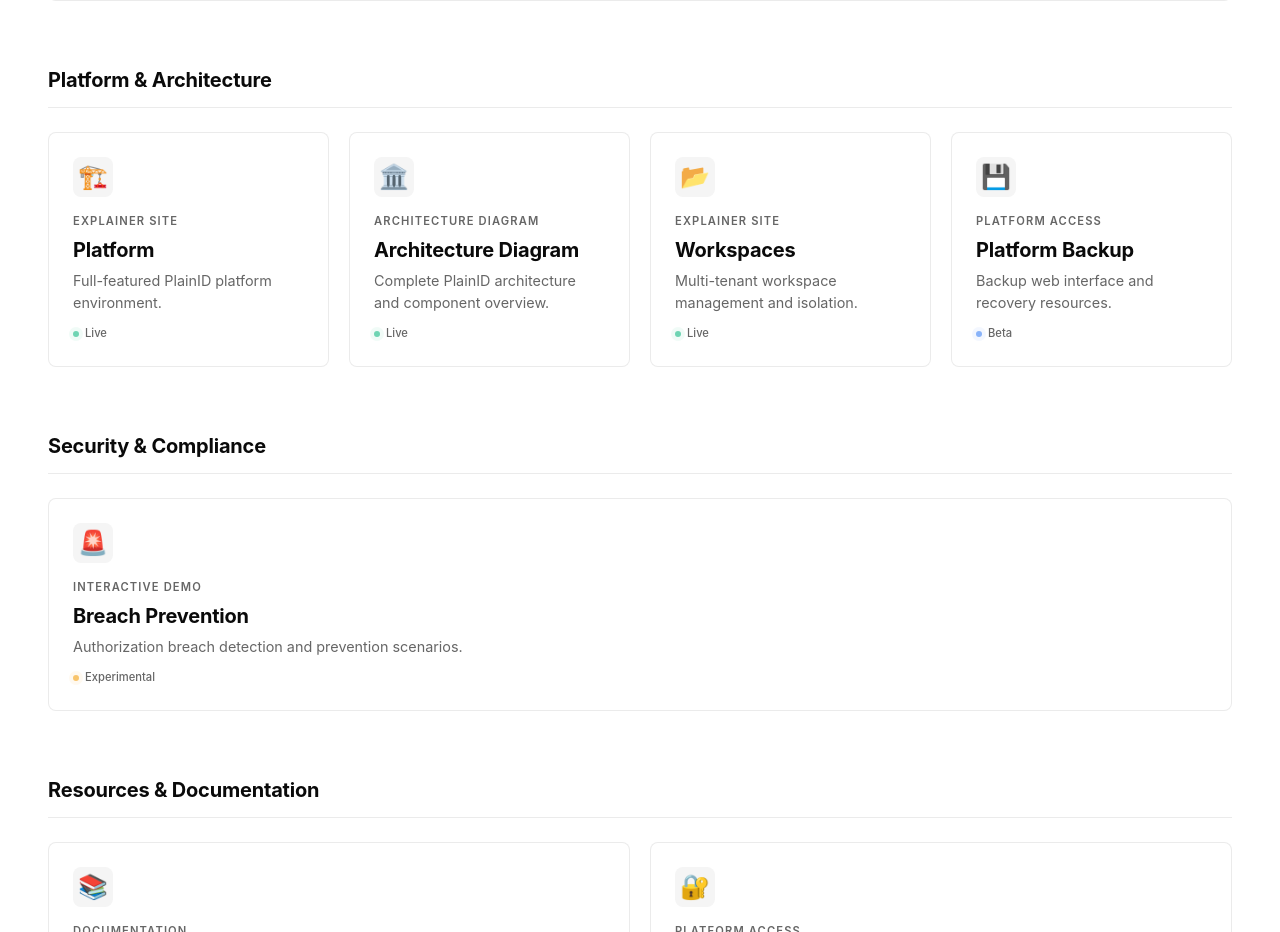
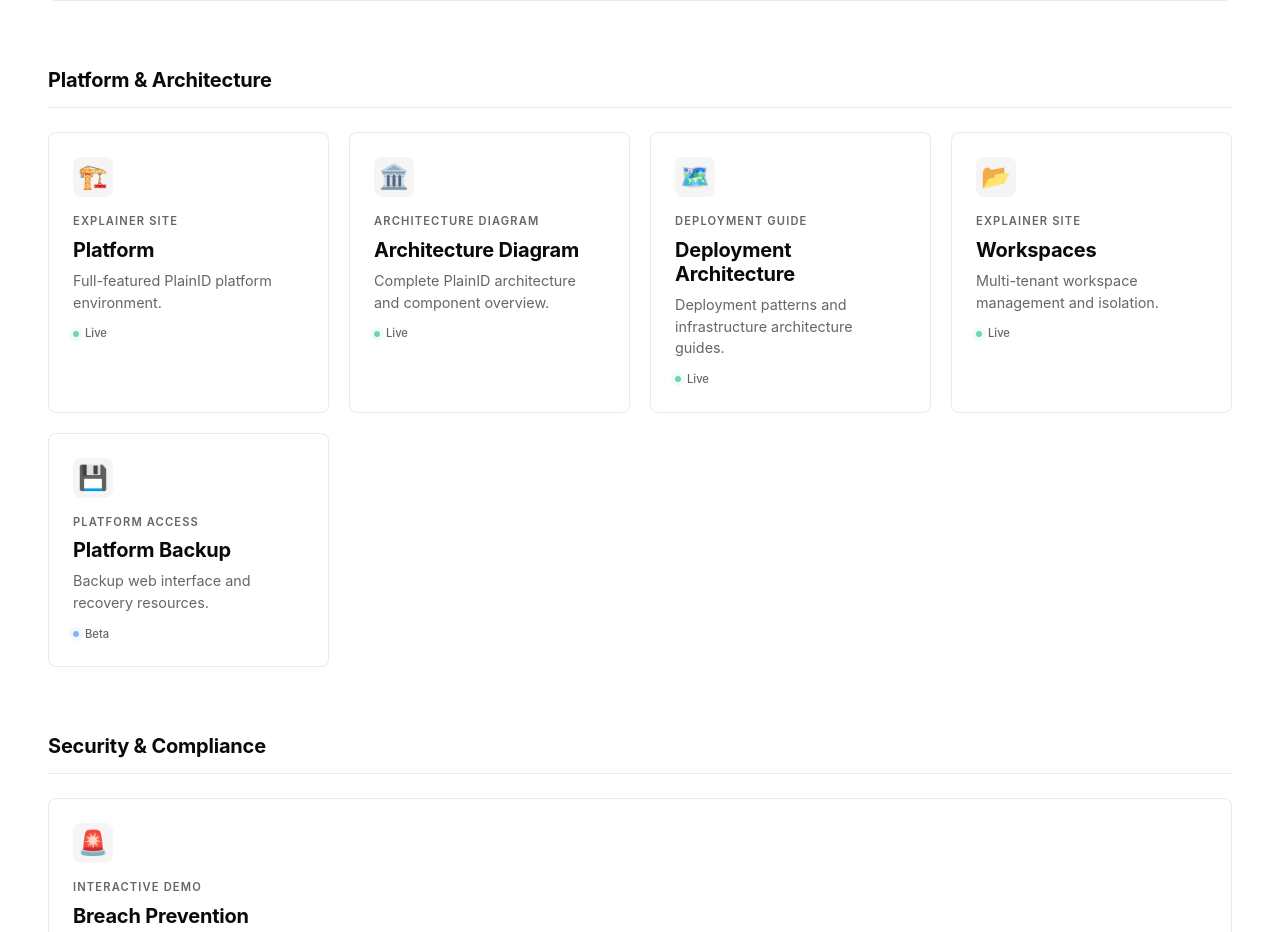
Before and after one commit to emikuszewski/plainidwww, a plain HTML site: page index.html in a window 1280 px wide. Shown: the part 3305-4237 px from the top of the page. Drawn offline with Linux system fonts and the light colour scheme.

Commit message:
Add Deployment Architecture demo link to index.html

```diff
--- a/index.html
+++ b/index.html
@@ -938,6 +938,19 @@
                     </div>
                 </a>
 
+                <a href="https://deployment-architecture.se-plainid.com" class="demo-item" target="_blank" rel="noopener noreferrer">
+                    <div class="demo-visual">🗺️</div>
+                    <div class="demo-label">Deployment Guide</div>
+                    <h3 class="demo-name">Deployment Architecture</h3>
+                    <p class="demo-description">
+                        Deployment patterns and infrastructure architecture guides.
+                    </p>
+                    <div class="demo-status">
+                        <span class="status-dot live"></span>
+                        Live
+                    </div>
+                </a>
+
                 <a href="https://workspaces.se-plainid.com" class="demo-item" target="_blank" rel="noopener noreferrer">
                     <div class="demo-visual">📂</div>
                     <div class="demo-label">Explainer Site</div>
```
